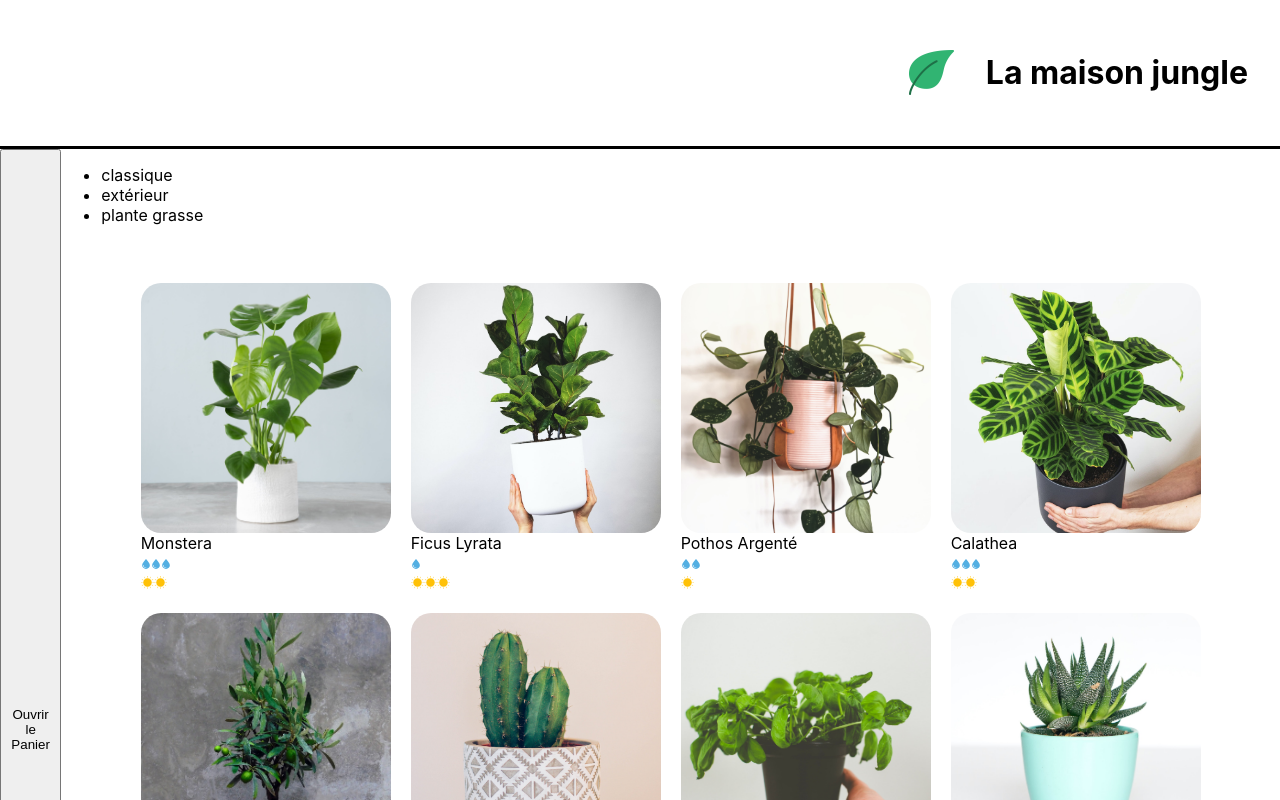
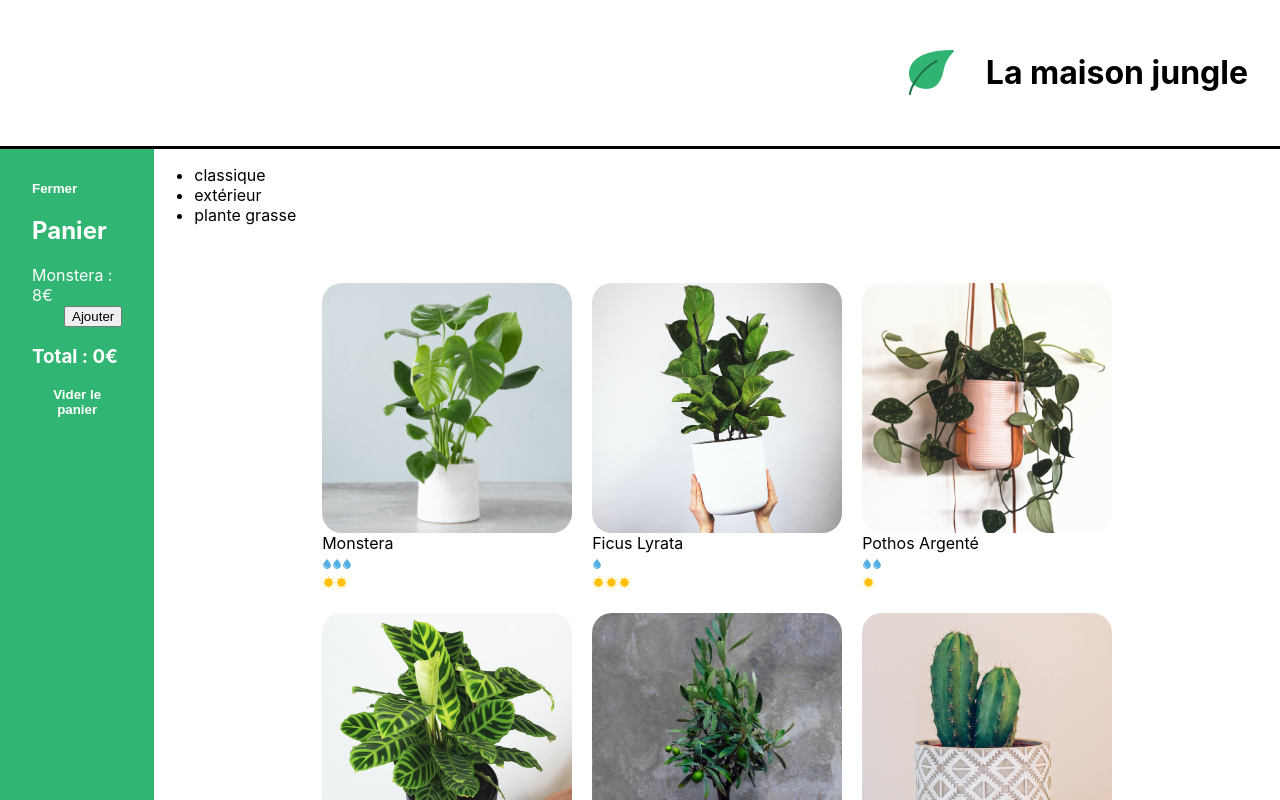
Before and after one commit to NacimHarfouche/-react-la-maison-jungle, a React (Create React App) app: page / in a window 1280 px wide. Shown: the top 800 px of the page. Built offline with nearby package versions, Linux system fonts and the light colour scheme.

Commit message:
add button empty cart

```diff
--- a/src/components/Cart.js
+++ b/src/components/Cart.js
@@ -3,23 +3,26 @@ import { useState } from 'react'
 
 function Cart() {
     const monsteraPrice = 8
-    const [cart, udpateCart] = useState(0)
-    const [isOpen, setIsOpen] = useState(false)
+    const [cart, updateCart] = useState(0)
+    const [isOpen, setIsOpen] = useState(true)
 
     return isOpen ? (
         <div className="lmj-cart">
-            <button onClick={() => setIsOpen(false)}>Fermer</button>
+            <button className='lmj-cart-toggle-button' onClick={() => setIsOpen(false)}>Fermer</button>
             <h2>Panier</h2>
             <div>
                 Monstera : {monsteraPrice}€
-                <button onClick={() => udpateCart(cart + 1)}>
+                <button className='lmj-cart-add-button' onClick={() => updateCart(cart + 1)}>
                     Ajouter
                 </button>
             </div>
             <h3>Total : {monsteraPrice * cart}€</h3>
+            <button className='lmj-cart-toggle-button' onClick={() => updateCart(0)}>Vider le panier</button>
         </div>
     ) : (
-        <button onClick={() => setIsOpen(true)}>Ouvrir le Panier</button>
+        <div className='lmj-cart-closed'>
+            <button className='lmj-cart-toggle-button' onClick={() => setIsOpen(true)}>Ouvrir le Panier</button>
+        </div>
     )
 }
 
--- a/src/components/PlantItem.js
+++ b/src/components/PlantItem.js
@@ -6,21 +6,13 @@ function handleClick(plantName, water, id, cover, light) {
 	alert(`Vous voulez acheter 1 ${plantName} ? Très bon choix 🌱✨`)
 }
 
-function handleClickWater(value) {
-	console.log(value)
-}
-
-// function handleClickLight() {
-
-// }
-
 function PlantItem({ id, cover, name, water, light }) {
 	return (
-		<li key={id} className='lmj-plant-item' >
+		<li className='lmj-plant-item' >
 			<img className='lmj-plant-item-cover' src={cover} alt={`${name} cover`} onClick={() => handleClick(name, water, id, cover, light)} />
 			{name}
 			<div>
-				<CareScale careType='water' scaleValue={water} onClick={() => handleClickWater(water)} />
+				<CareScale careType='water' scaleValue={water} />
 				<CareScale careType='light' scaleValue={light} />
 			</div>
 		</li>
```
Also changed, not shown: src/styles/Care.css (deleted).
